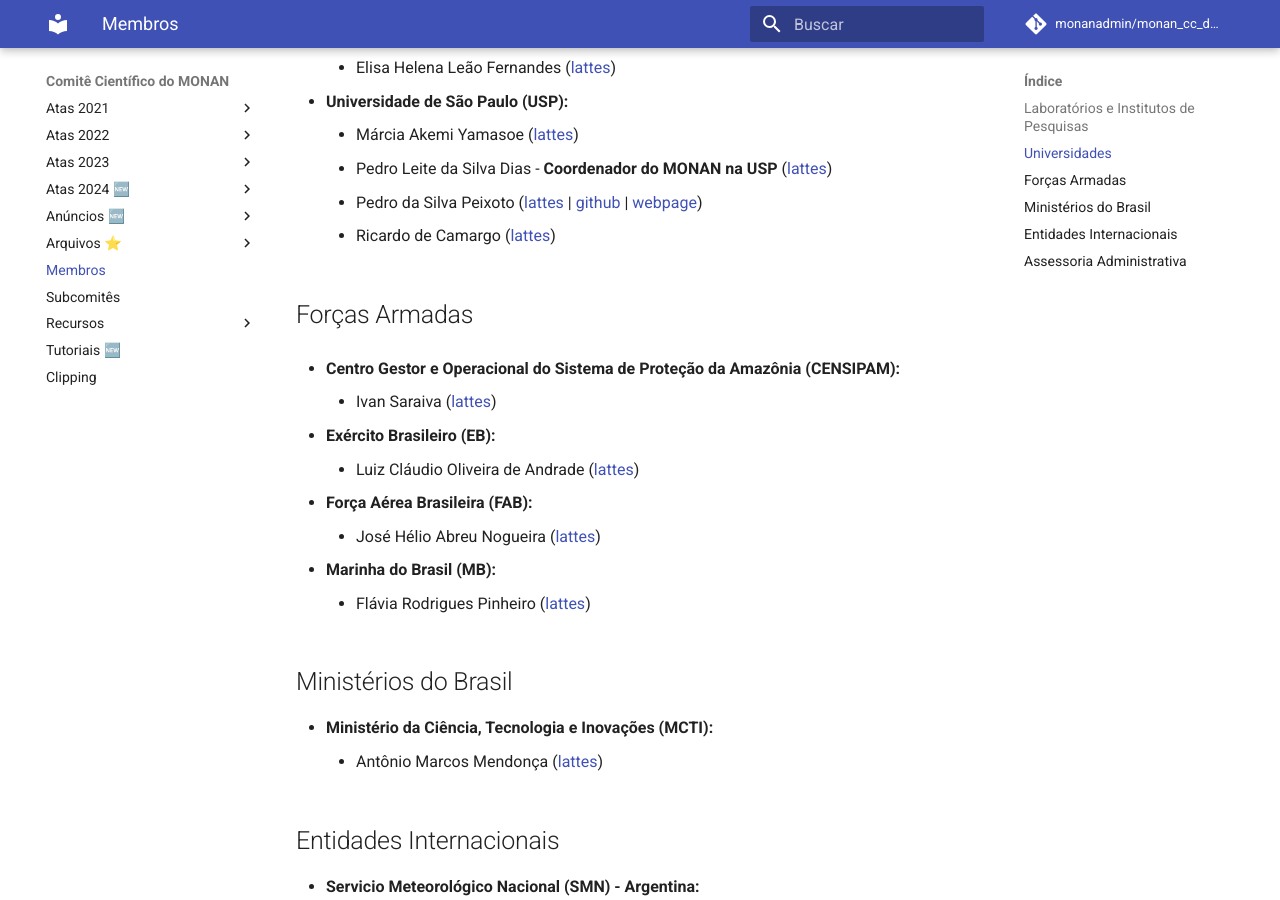
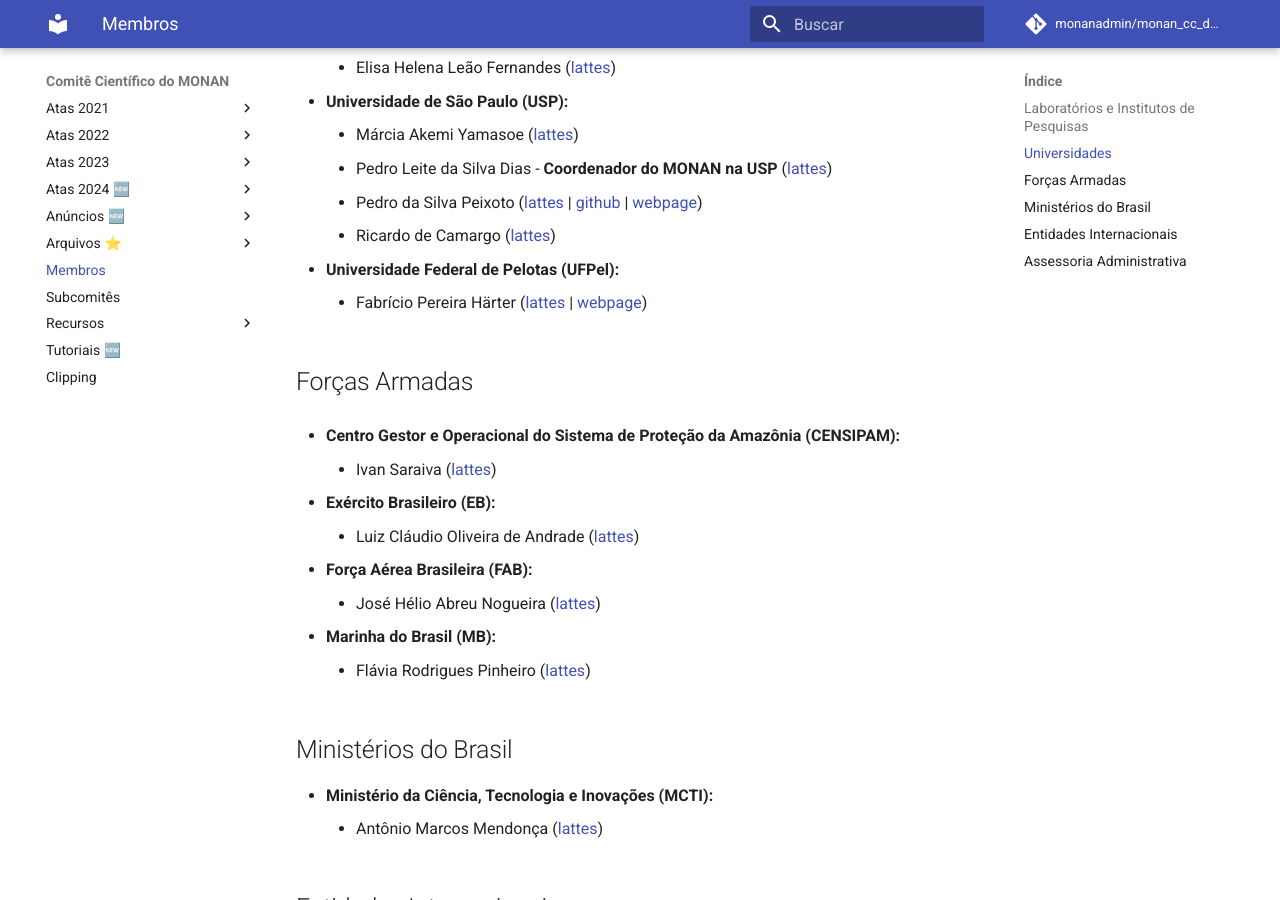
Before and after one commit to monanadmin/monan_cc_docs, an MkDocs documentation site: the page built from docs/membros.md, in a window 1280 px wide and 900 px high, scrolled down 1583 px. Built offline with MkDocs 1.6.1 and Material for MkDocs 9.7.7, drawn with Linux system fonts in a browser that asks for light colours; comment, search, counter and statistics services are not loaded.

Commit message:
Atualizando página membros.md

```diff
--- a/docs/membros.md
+++ b/docs/membros.md
@@ -59,6 +59,9 @@
     - Pedro da Silva Peixoto ([lattes](http://lattes.cnpq.br/6547630839036017) | [github](https://github.com/pedrospeixoto) | [webpage](https://www.ime.usp.br/~pedrosp/sobre/))
     - Ricardo de Camargo ([lattes](http://lattes.cnpq.br/4224364363630813))
 
+* **Universidade Federal de Pelotas (UFPel):**
+    - Fabrício Pereira Härter ([lattes](http://lattes.cnpq.br/9865056179221557) | [webpage](https://institucional.ufpel.edu.br/servidores/id/29732))
+
 ## Forças Armadas
 
 * **Centro Gestor e Operacional do Sistema de Proteção da Amazônia (CENSIPAM):**
```
